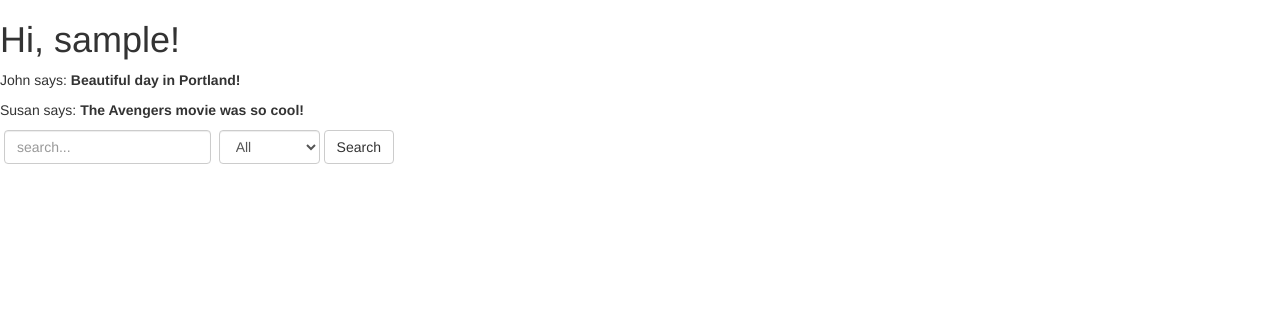
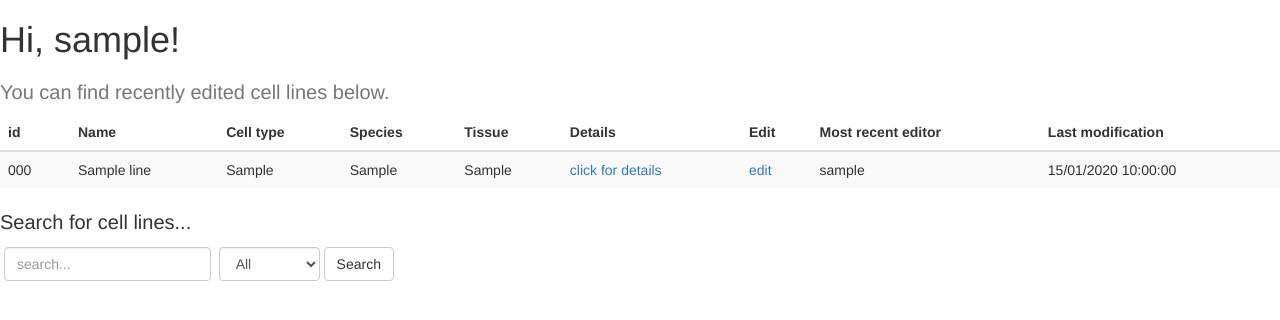
Before and after one commit to sbultmann/celldb, a Flask app: page / in a window 1280 px wide. Shown: the part 52-372 px from the top of the page. Run offline with Flask 2, Linux system fonts and the light colour scheme; a user stored in the database is signed in; tables that the repository leaves empty hold one stand-in row (values such as "Sample post"); some libraries are stand-ins or nearby versions.

```diff
--- a/app/forms.py
+++ b/app/forms.py
@@ -52,7 +52,7 @@ class BasicInfo(FlaskForm):
 
     def validate_running_number(self, running_number):
         cl = CellLines.query.filter_by(running_number=running_number.data).first()
-        if running_number is not None:
+        if cl is not None:
             if (request.endpoint is not 'edit') or (request.endpoint is 'edit' and cl.running_number is not CellLines.query.get(int(request.url.rpartition('/')[2])).running_number):
                 raise ValidationError('The running_number is already exsited.')
 
@@ -100,7 +100,7 @@ class CreateNewCellLine(FlaskForm):
     culture_information = FormField(CultureInfo)
     stocks = FormField(StocksForm)
     additional_information = FormField(AdditionalInfo)
-    submit = SubmitField('Create')
+    submit = SubmitField('Submit')
 
 class SearchForm(FlaskForm):
     kw = StringField(" ", validators = [DataRequired()])
--- a/app/models.py
+++ b/app/models.py
@@ -37,6 +37,7 @@ class CellLines(db.Model):
     name = db.Column(db.String(128), index=True, unique=True)
     user_id = db.Column(db.Integer, db.ForeignKey('user.id'))
     timestamp = db.Column(db.DateTime, index=True, default=datetime.utcnow)
+    timeedited = db.Column(db.DateTime, index=True, default=datetime.utcnow)
     celltype = db.Column(db.String(128), index=True, unique=False)
     species = db.Column(db.String(128), index=True, unique=False)
     tissue = db.Column(db.String(128), index=True, unique=False)
--- a/app/routes.py
+++ b/app/routes.py
@@ -1,16 +1,16 @@
 from flask import render_template,request
-from app import app, db, whooshee
+from app import app, db, whooshee, mail
 from app.forms import LoginForm, CreateNewCellLine, RegisterForm, SearchForm, BasicInfo, GeneticInfo, CultureInfo, AdditionalInfo, StocksForm
 from flask import render_template, flash, redirect, url_for, send_from_directory
 from werkzeug.utils import secure_filename
 from werkzeug.urls import url_parse
 from app.models import User, CellLines, Stocks, Genotype, CellCulture, CellLineGeneration
 from flask_login import current_user, login_user, logout_user, login_required
-import pandas as pd
 from io import BytesIO
 import base64
 # from app.captcha import Captcha
 import os
+import pandas
 from app.filename import random_filename
 from app.resize import resize_image
 import re
@@ -18,23 +18,17 @@ from flask_wtf import FlaskForm, RecaptchaField
 from flask_wtf.file import FileField
 from wtforms import StringField, PasswordField, BooleanField, SubmitField, TextAreaField, SelectField, DateField, FormField, IntegerField
 from wtforms.validators import DataRequired, NoneOf, AnyOf, ValidationError, EqualTo, Email, Length
+from sqlalchemy import desc
+from flask_mail import Message
+from datetime import datetime
 
 @app.route('/')
 @app.route('/index', methods=['GET','POST'])
 @login_required
 def index():
-    posts = [
-        {
-            'author': {'username': 'John'},
-            'body': 'Beautiful day in Portland!'
-        },
-        {
-            'author': {'username': 'Susan'},
-            'body': 'The Avengers movie was so cool!'
-        }
-    ]
+    cl = CellLines.query.order_by(desc(CellLines.timeedited)).all()[:5]
     form = SearchForm()
-    return render_template('index.html', title='Home', posts=posts, form = form)
+    return render_template('index.html', title='Home', cell_lines = cl, form = form)
 
 #needs work
 @app.route('/search', methods=['GET','POST'])
@@ -236,6 +230,8 @@ def edit(cell_id):
             cl.species = form.basic_information.data["species"]
             cl.tissue = form.basic_information.data["tissue"]
             cl.running_number =  form.basic_information.data["running_number"]
+            cl.user_id = current_user.id
+            cl.timeedited = datetime.utcnow()
             stocks.date = form.stocks.data["date"]
             stocks.freezer = form.stocks.data["freezer"]
             stocks.rack = form.stocks.data["rack"]
@@ -327,6 +323,55 @@ def cell_lines():
 def get_file(filename):
     return send_from_directory(app.config['UPLOAD_FOLDER'], filename)
 
+@app.route('/exp_csv/<int:cell_id>')
+@login_required
+def export_csv(cell_id):
+    cl = CellLines.query.get(cell_id)
+    genotype = cl.genetic_info.all()[0]
+    culture = cl.culture_info.all()[0]
+    addinfo = cl.additional_info.all()[0]
+    stocks = cl.stocks.all()[0]
+    cl_table = pandas.DataFrame({"id":cl.running_number, "name":cl.name, "celltype":cl.celltype, "tissue":cl.tissue, "species":cl.species,
+                                "modification_method":genotype.modmethod, "locus/gene":genotype.locus, "tag":genotype.tag,	"modification type":genotype.modtype,
+                                "mutation":genotype.mutation, "transgene":genotype.transgene, "resistance":genotype.resistance,	"inducible":genotype.inducible,
+                                "biosafety level":culture.bsl, "mycoplasma status":culture.mycoplasma, "myco PCR date":culture.pcrdate, "culture type":culture.culturetype,
+                                "medium":culture.medium, "notes":culture.notes, "protocol":addinfo.protocol, "description":addinfo.description, "comments":addinfo.comments, "publication":addinfo.publication,
+                                "stocks.date":stocks.date, "stocks.passage":stocks.passage, "stocks.medium":stocks.medium,	"stocks.freezer":stocks.freezer, "stocks.rack":stocks.rack,
+                                "stocks.box":stocks.box, "stocks.position":stocks.position}, index=[1])
+    csv_name=cl.running_number+".csv"
+    cl_table.to_csv(os.path.join(app.config['CSV_FOLDER'], csv_name))
+    return send_from_directory(app.config['CSV_FOLDER'], csv_name, as_attachment=True)
+
+@app.route('/exp_all')
+@login_required
+def export_all():
+    cl_all = CellLines.query.all()
+    cl_table = pandas.DataFrame(columns=("id", "name", "celltype", "tissue", "species",
+                                "modification_method", "locus/gene", "tag",	"modification type",
+                                "mutation", "transgene", "resistance",	"inducible",
+                                "biosafety level", "mycoplasma status", "myco PCR date", "culture type",
+                                "medium", "notes", "protocol", "description", "comments", "publication",
+                                "stocks.date", "stocks.passage", "stocks.medium",	"stocks.freezer", "stocks.rack",
+                                "stocks.box", "stocks.position"))
+    count=0
+    for cl in cl_all:
+        genotype = cl.genetic_info.all()[0]
+        culture = cl.culture_info.all()[0]
+        addinfo = cl.additional_info.all()[0]
+        stocks = cl.stocks.all()[0]
+        cl_table.loc[count] = [cl.running_number, cl.name, cl.celltype, cl.tissue, cl.species,
+                                genotype.modmethod, genotype.locus, genotype.tag,genotype.modtype,
+                                genotype.mutation, genotype.transgene, genotype.resistance, genotype.inducible,
+                                culture.bsl, culture.mycoplasma, culture.pcrdate, culture.culturetype,
+                                culture.medium, culture.notes, addinfo.protocol, addinfo.description, addinfo.comments, addinfo.publication,
+                                stocks.date, stocks.passage, stocks.medium,	stocks.freezer, stocks.rack,
+                                stocks.box, stocks.position]
+        count += 1
+
+    csv_name="all_cell_lines.csv"
+    cl_table.to_csv(os.path.join(app.config['CSV_FOLDER'], csv_name))
+    return send_from_directory(app.config['CSV_FOLDER'], csv_name, as_attachment=True)
+
 @app.route('/full_size_image/<path:filename>')
 @login_required
 def full_size_image(filename):
@@ -352,8 +397,6 @@ def login():
     if current_user.is_authenticated:
         return redirect(url_for('index'))
     form = LoginForm()
-    #c = Captcha()
-    #image, code = c.CaptchaGenerator()
     if form.validate_on_submit():
         user = User.query.filter_by(username=form.username.data).first()
         if user is None or not user.check_password(form.password.data):
@@ -366,6 +409,8 @@ def login():
         return redirect(next_page)
     return render_template('login.html', title='Sign In', form=form)
 
+'''
+The registration function is deprecated now.
 
 @app.route('/register', methods=['GET', 'POST'])
 def register():
@@ -380,6 +425,7 @@ def register():
         flash('Registration successful!')
         return redirect(url_for('login'))
     return render_template('register.html', title='Register', form=form)
+'''
 
 @app.route('/logout')
 def logout():
--- a/app/templates/base.html
+++ b/app/templates/base.html
@@ -3,7 +3,6 @@
 {% block title %}
     {% if title %} {{ title }} - CellDB {% else %} Welcome to CellDB {% endif %}
 {% endblock %}
-
 {% block navbar %}
     <nav class="navbar navbar-default">
         <div class="container">
@@ -25,7 +24,7 @@
                 <ul class="nav navbar-nav navbar-right">
                     {% if current_user.is_anonymous %}
                     <li><a href="{{ url_for('login') }}">Login</a></li>
-                    <li><a href="{{ url_for('register') }}">Register</a></li>
+                    {# <li><a href="{{ url_for('register') }}">Register</a></li> #}
                     {% else %}
                     <li><a href="{{ url_for('logout') }}">Logout</a></li>
                     {% endif %}
--- a/app/templates/index.html
+++ b/app/templates/index.html
@@ -3,10 +3,77 @@
 
 {% block content %}
     <h1>Hi, {{ current_user.username }}!</h1>
-    {% for post in posts %}
-    <div><p>{{ post.author.username }} says: <b>{{ post.body }}</b></p></div>
-    {% endfor %}
+    <table id = "dtBasicExample" class="table table-striped table-hover">
+        <caption style='font-size:20px;'>You can find recently edited cell lines below.</caption>
+        <thead class="thead-light">
+            <tr>
+                <th scope="col">id</th>
+                <th scope="col">Name</th>
+                <th scope="col">Cell type</th>
+                <th scope="col">Species</th>
+                <th scope="col">Tissue</th>
+                <th scope="col">Details</th>
+                {% if current_user.is_admin %}
+                <th scope="col">Delete</th>
+                {% else %}
+                {% endif %}
+                <th scope="col">Edit</th>
+                <th scope="col">Most recent editor</th>
+                <th scope="col">Last modification</th>
+            </tr>
+        </thead>
+        <tbody>
+        {% for cell_line in cell_lines %}
+        <tr>
+            <td width="70px">
+                {{ cell_line.running_number }}
+            </td>
+            <td>
+                {{ cell_line.name}}
+            </td>
+            <td>
+                {{ cell_line.celltype}}
+            </td>
+            <td>
+                {{ cell_line.species}}
+            </td>
+            <td>
+                {{ cell_line.tissue}}
+            </td>
+            <td>
+                <a href="{{ url_for('details', cell_id=cell_line.id) }}">click for details</a>
+            </td>
+            {% if current_user.is_admin %}
+            <td>
+                <a href="{{ url_for('delete', cell_id=cell_line.id) }}" onclick="return confirm('Are you sure to delete this entry?')">delete</a>
+            </td>
+            {% else %}
+            {% endif %}
+            {% if current_user.is_admin or cell_line.user_id == current_user.id %}
+            <td>
+                <a href="{{ url_for('edit', cell_id=cell_line.id) }}" >edit</a>
+            </td>
+            {% else %}
+            <td>
+                No permission
+            </td>
+            {% endif %}
+            <td>
+                {% if cell_line.user_id %}
+                {{ cell_line.user.username }}
+                {% else %}
+                NA
+                {% endif %}
+            </td>
+            <td>
+                {{ cell_line.timeedited.strftime("%d/%m/%Y %X") }}
+            </td>
+        </tr>
+        {% endfor %}
+    </tbody>
+    </table>
     <div>
+        <p style='font-size:20px;'>Search for cell lines...</p>
         <form method="post" action="{{ url_for('search') }}"  class="form-inline">
         {{ form.hidden_tag() }}
          <p>{{ wtf.form_field(form.kw, placeholder="search...") }}{{ wtf.form_field(form.kw_type) }}{{ wtf.form_field(form.submit) }}</p>
--- a/app/test.py
+++ b/app/test.py
@@ -29,3 +29,5 @@ class Color:
 
 c = Color()
 print(c.Col())
+
+#  m = Message(subject='hello',recipients=['yuekeyang<1159332668@qq.com>'], body='Test from cellDB')
```
Also changed, not shown: app/templates/_cell_line.html (+13 -1 lines), app/templates/details.html (+13 -2 lines), config.py (+10 -2 lines), migrations/versions/8ba9d02e1312_.py (added, +30 -0 lines), requirements.txt (+16 -2 lines), app.db, 8 other files.
